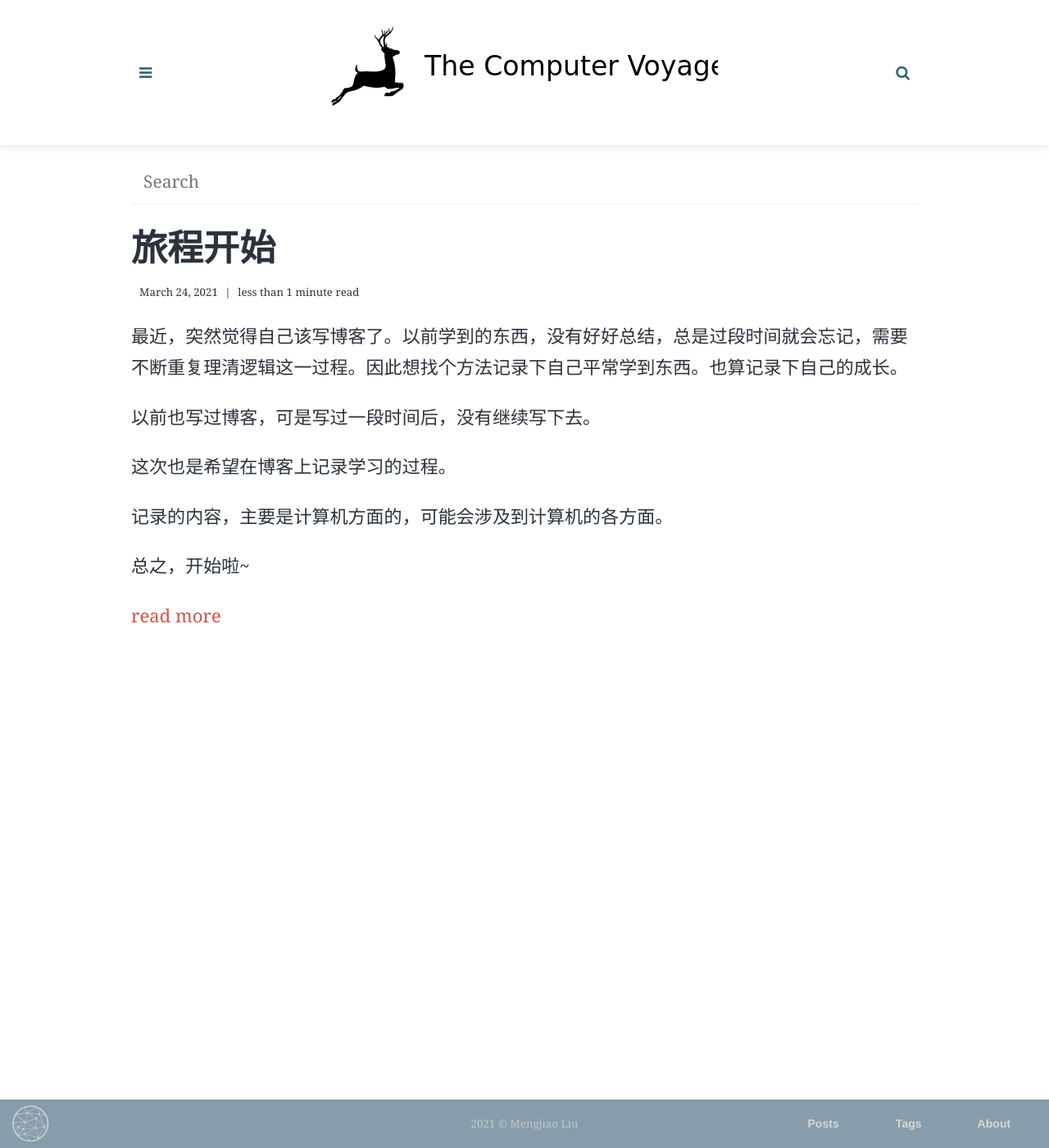
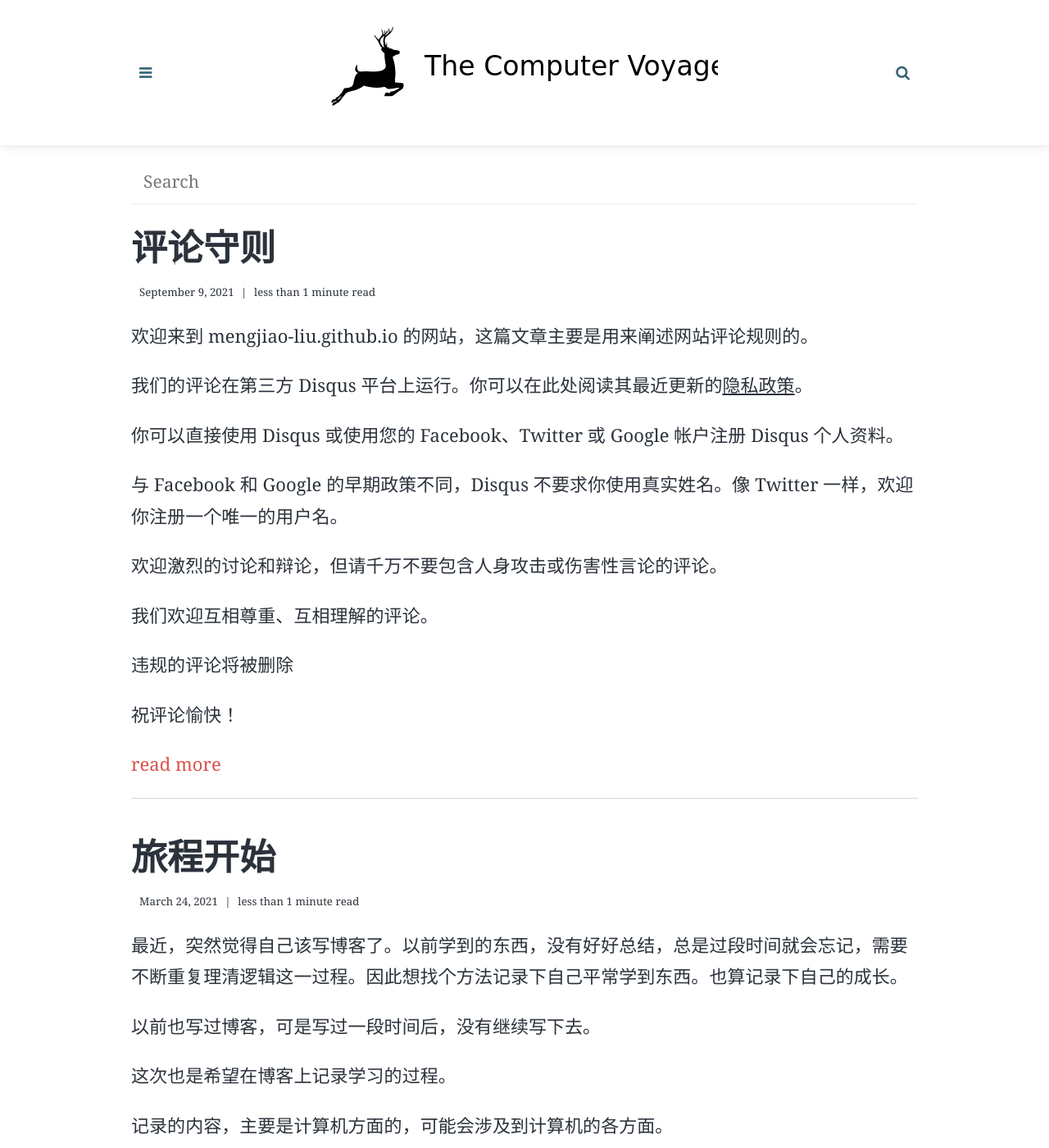
Before and after one commit to mengjiao-liu/mengjiao-liu.github.io, a Jekyll site: the page built from _pages/archive.html, in a window 1280 px wide and 1400 px high. Shown: the whole window at 82% size. Built offline with Jekyll 4.4.1, drawn with Linux system fonts in a browser that asks for light colours; some web fonts are replaced.

Commit message:
add disqus comment and  comment guidance

```diff
--- a/_config.yml
+++ b/_config.yml
@@ -41,8 +41,8 @@ bandcamp: 404 # Add your Bandcamp username
 mailchimp: "https://github.us1.list-manage.com/subscribe/post?u=8ece198b3eb260e6838461a60&amp;id=397d90b5f4"
 
 # Disqus
-discus_identifier: mengjiao-liu # Add your discus identifier
-comments_curtain: yes # leave empty to show the disqus embed directly
+discus_identifier: mengjiao-liu-github-io # Add your discus identifier
+comments_curtain: no # leave empty to show the disqus embed directly
 
 # Tracker
 analytics: G-R8SZS2YBZK
@@ -55,7 +55,7 @@ words_per_minute: 200
 
 # Build settings
 markdown: kramdown
-mathjax: true
+mathjax: trued
 highlighter: rouge
 compress_html:
   clippings: all
--- /dev/null
+++ b/_posts/2021-09-09-comment-guidance.md
@@ -0,0 +1,30 @@
+---
+layout: post
+read_time: true
+show_date: true
+title: "评论守则"
+date: 2021-09-09
+img: posts/20210909/comment_guidance.png
+tags: [comments, thoughts]
+author: Mengjiao Liu
+description: "评论守则"
+---
+欢迎来到 mengjiao-liu.github.io 的网站，这篇文章主要是用来阐述网站评论规则的。
+
+## 须知
+我们的评论在第三方 Disqus 平台上运行。你可以在此处阅读其最近更新的[隐私政策](https://help.disqus.com/terms-and-policies/disqus-privacy-policy)。
+
+你可以直接使用 Disqus 或使用您的 Facebook、Twitter 或 Google 帐户注册 Disqus 个人资料。
+
+与 Facebook 和 Google 的早期政策不同，Disqus 不要求你使用真实姓名。像 Twitter 一样，欢迎你注册一个唯一的用户名。
+
+## 语气和态度
+欢迎激烈的讨论和辩论，但请千万不要包含人身攻击或伤害性言论的评论。
+
+我们欢迎互相尊重、互相理解的评论。
+
+## 审核：
+违规的评论将被删除
+
+
+祝评论愉快！
```
Also changed, not shown: assets/img/posts/20210909/comment_guidance.png (added).
